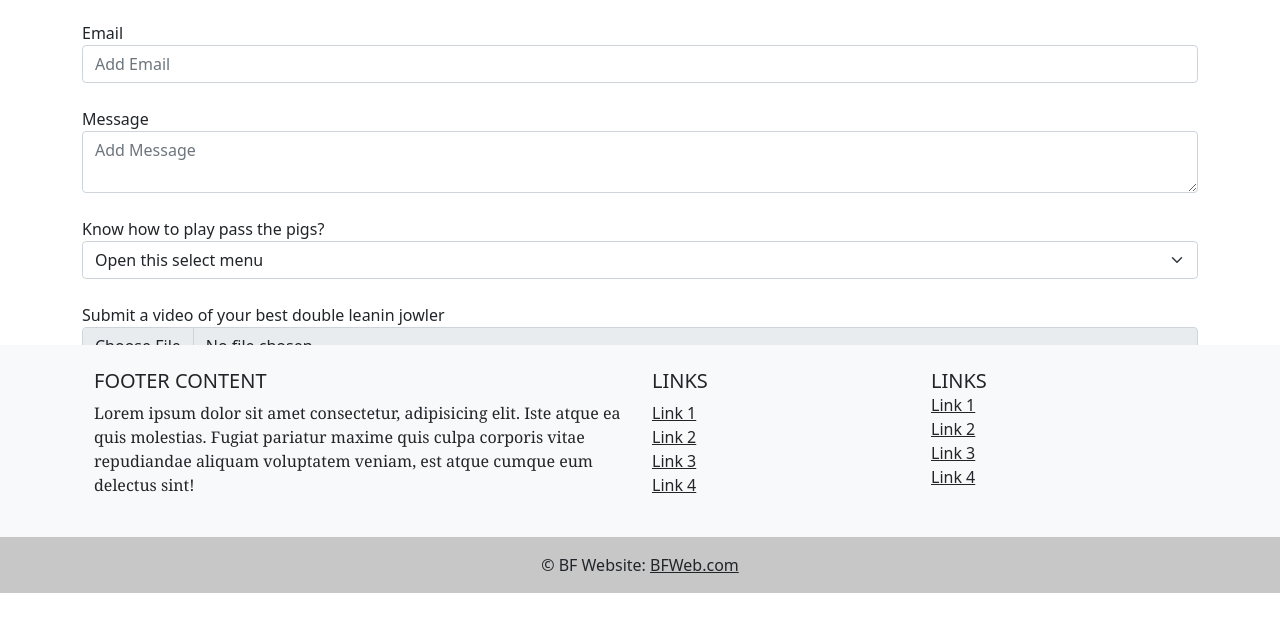
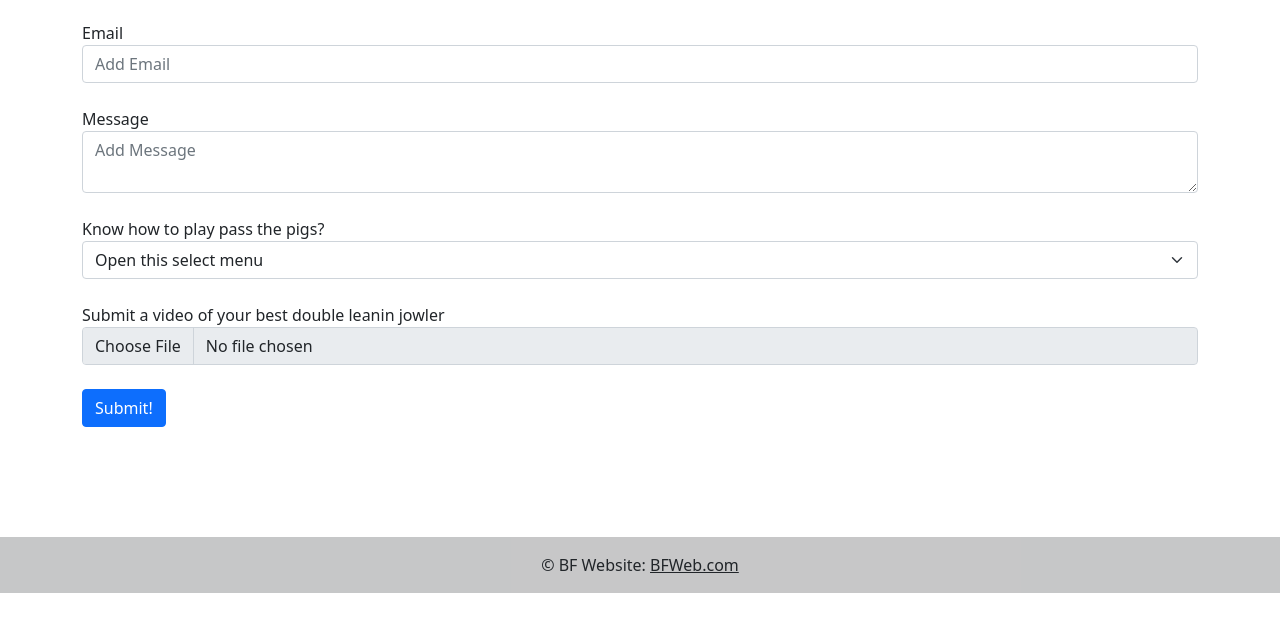
Before and after one commit to BrendanFinnegan/BFWebsite, a plain HTML site: page contact.html in a window 1280 px wide. Shown: the part 207-838 px from the top of the page. Drawn offline with Linux system fonts and the light colour scheme; files whose address does not match are found by name.

Commit message:
footer fix two

```diff
--- a/contact.html
+++ b/contact.html
@@ -76,67 +76,6 @@ $(document).ready(() => {
 
 <!-- Footer -->
 <footer class="bg-light text-center text-lg-start fixed-bottom">
-    <!-- Grid container -->
-    <div class="container p-4">
-      <!--Grid row-->
-      <div class="row">
-        <!--Grid column-->
-        <div class="col-lg-6 col-md-12 mb-4 mb-md-0">
-          <h5 class="text-uppercase">Footer Content</h5>
-
-          <p>
-            Lorem ipsum dolor sit amet consectetur, adipisicing elit. Iste atque ea quis
-            molestias. Fugiat pariatur maxime quis culpa corporis vitae repudiandae aliquam
-            voluptatem veniam, est atque cumque eum delectus sint!
-          </p>
-        </div>
-        <!--Grid column-->
-
-        <!--Grid column-->
-        <div class="col-lg-3 col-md-6 mb-4 mb-md-0">
-          <h5 class="text-uppercase">Links</h5>
-
-          <ul class="list-unstyled mb-0">
-            <li>
-              <a href="#!" class="text-dark">Link 1</a>
-            </li>
-            <li>
-              <a href="#!" class="text-dark">Link 2</a>
-            </li>
-            <li>
-              <a href="#!" class="text-dark">Link 3</a>
-            </li>
-            <li>
-              <a href="#!" class="text-dark">Link 4</a>
-            </li>
-          </ul>
-        </div>
-        <!--Grid column-->
-
-        <!--Grid column-->
-        <div class="col-lg-3 col-md-6 mb-4 mb-md-0">
-          <h5 class="text-uppercase mb-0">Links</h5>
-
-          <ul class="list-unstyled">
-            <li>
-              <a href="#!" class="text-dark">Link 1</a>
-            </li>
-            <li>
-              <a href="#!" class="text-dark">Link 2</a>
-            </li>
-            <li>
-              <a href="#!" class="text-dark">Link 3</a>
-            </li>
-            <li>
-              <a href="#!" class="text-dark">Link 4</a>
-            </li>
-          </ul>
-        </div>
-        <!--Grid column-->
-      </div>
-      <!--Grid row-->
-    </div>
-    <!-- Grid container -->
 
     <!-- Copyright -->
     <div class="text-center p-3" style="background-color: rgba(0, 0, 0, 0.2);">
```
